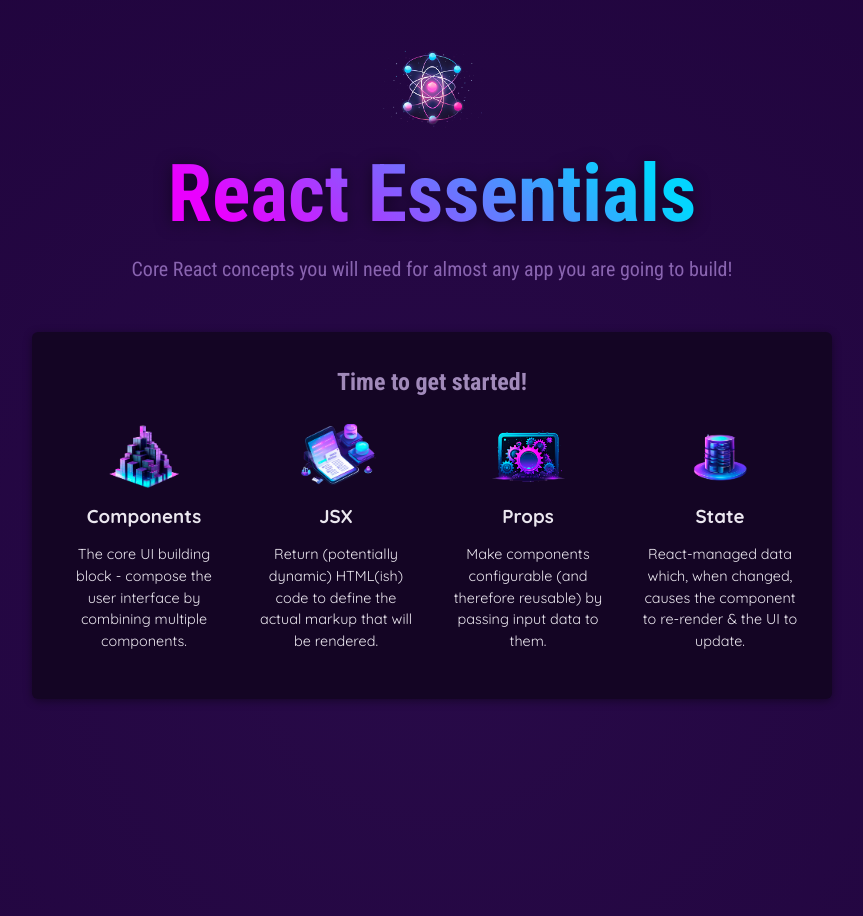
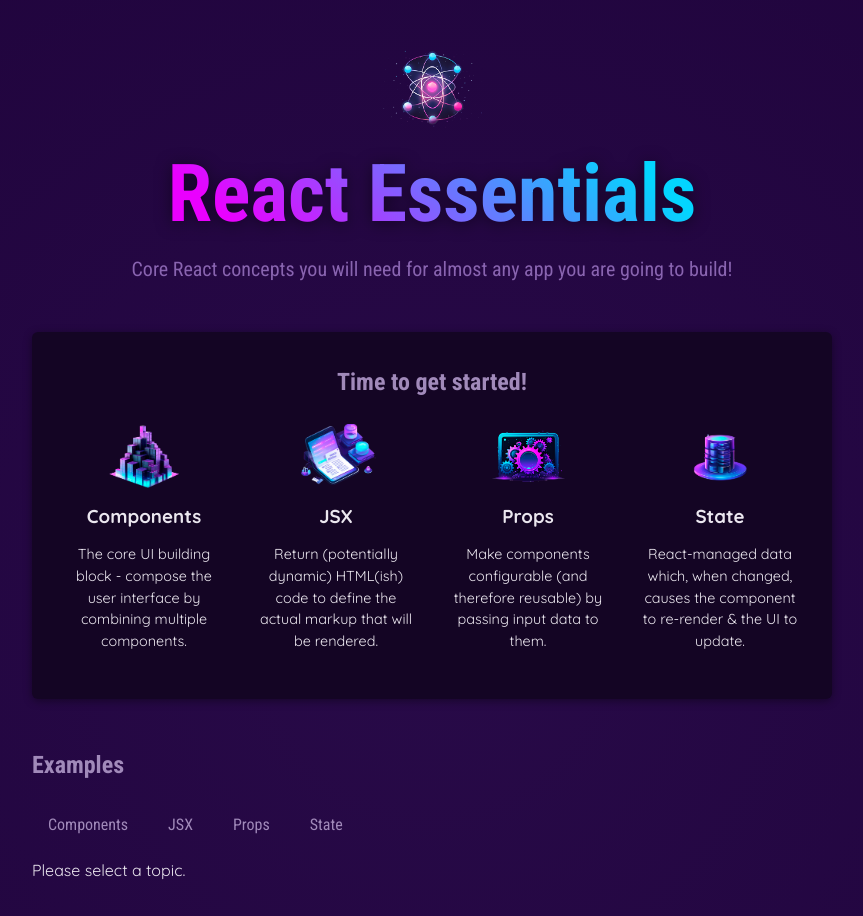
Before and after one commit to Soko77788/react-components, a React (Vite) app: page / in a window 1280 px wide. Shown: the top 916 px of the page, without its empty margins (208-1071 px from the left). Built offline with nearby package versions, Linux system fonts and the light colour scheme.

Commit message:
state management

```diff
--- a/src/App.jsx
+++ b/src/App.jsx
@@ -1,48 +1,24 @@
-import reactImg from './assets/react-core-concepts.png';
+import { useState } from 'react'
 import { CORE_CONCEPTS } from './data.js';
+import Header from './components/Header.jsx'
+import CoreConcept from './components/CoreConcept.jsx';
+import TabButton from './components/TabButton.jsx';
+import { EXAMPLES } from './data.js'
 
-const reactDescriptions = ['Fundamental', 'Crucial', 'Core'];
 
-function genRandomInt(max) {
-  return Math.floor(Math.random() * (max + 1));
+
+
+
+function App() {
+
+  const [ selectedTopic, setSelectedTopic ] = useState();
+
+  function handleSelect(selectedButton) {
+    // selected button => 'components', 'jsx', 'props', 'state'
+    setSelectedTopic(selectedButton);
+    console.log(selectedButton);
 }
 
-function Header() {
-  const description = reactDescriptions[genRandomInt(2)]
-  return (
-<header>
-        <img src={reactImg} alt="Stylized atom" />
-        <h1>React Essentials</h1>
-        <p>
-          {description} React concepts you will need for almost any app you are
-          going to build!
-        </p>
-      </header>
-  )
-}
-
-
-function CoreConcept(props) {
-  return (
-    <li>
-      <img src={props.image} alt={props.title} />
-      <h3> {props.title} </h3>
-      <p>{props.description}</p>
-    </li>
-  );
-}
-
-function CoreConcepts({image, title, description}) {
-  return (
-    <li>
-      <img src={image} alt={title} />
-      <h3> {title} </h3>
-      <p>{description}</p>
-    </li>
-  )
-}
-
-function App() {
   return (
     <div>
       <Header />
@@ -61,6 +37,31 @@
         <CoreConcept {...CORE_CONCEPTS[3]} />
         </ul>
         </section>
+        <section id="examples">
+          <h2>Examples</h2>
+          <menu>
+
+          <TabButton onSelect={() => handleSelect('components')}>Components</TabButton>
+          <TabButton onSelect={() => handleSelect('jsx')}>JSX</TabButton>
+          <TabButton onSelect={() => handleSelect('props')}>Props</TabButton>
+          <TabButton onSelect={() => handleSelect('state')}>State</TabButton>
+          </menu>
+            {!selectedTopic ? <p>Please select a topic.</p> : null}
+            {selectedTopic ? (
+          <div id="tab-content">
+
+            <h3>{EXAMPLES[selectedTopic].title}</h3>
+            <p>{EXAMPLES[selectedTopic].description}</p>
+            <pre>
+              <code>
+              {EXAMPLES[selectedTopic].code}
+              </code>
+            </pre>
+
+          </div>
+            ) : null}
+
+        </section>
       </main>
     </div>
   );
--- /dev/null
+++ b/src/components/CoreConcept.jsx
@@ -0,0 +1,19 @@
+export default function CoreConcept(props) {
+    return (
+      <li>
+        <img src={props.image} alt={props.title} />
+        <h3> {props.title} </h3>
+        <p>{props.description}</p>
+      </li>
+    );
+  }
+
+//   export default function CoreConcepts({image, title, description}) {
+//     return (
+//       <li>
+//         <img src={image} alt={title} />
+//         <h3> {title} </h3>
+//         <p>{description}</p>
+//       </li>
+//     )
+//   }
--- /dev/null
+++ b/src/components/Header.jsx
@@ -0,0 +1,20 @@
+import reactImg from '../assets/react-core-concepts.png';
+const reactDescriptions = ['Fundamental', 'Crucial', 'Core'];
+
+function genRandomInt(max) {
+  return Math.floor(Math.random() * (max + 1));
+}
+
+export default function Header() {
+    const description = reactDescriptions[genRandomInt(2)]
+    return (
+  <header>
+          <img src={reactImg} alt="Stylized atom" />
+          <h1>React Essentials</h1>
+          <p>
+            {description} React concepts you will need for almost any app you are
+            going to build!
+          </p>
+        </header>
+    )
+  }
--- /dev/null
+++ b/src/components/TabButton.jsx
@@ -0,0 +1,8 @@
+export default function TabButton({ children, onSelect}) {
+
+    return (
+    <li>
+        <button onClick={onSelect}>{children}</button>
+    </li>
+    );
+}
--- a/src/data.js
+++ b/src/data.js
@@ -29,3 +29,54 @@
       'React-managed data which, when changed, causes the component to re-render & the UI to update.',
   },
 ];
+
+export const EXAMPLES = {
+  components: {
+    title: 'Components',
+    description:
+      'Components are the building blocks of React applications. A component is a self-contained module (HTML + optional CSS + JS) that renders some output.',
+    code: `
+function Welcome() {
+  return <h1>Hello, World!</h1>;
+}`,
+  },
+  jsx: {
+    title: 'JSX',
+    description:
+      'JSX is a syntax extension to JavaScript. It is similar to a template language, but it has full power of JavaScript (e.g., it may output dynamic content).',
+    code: `
+<div>
+  <h1>Welcome {userName}</h1>
+  <p>Time to learn React!</p>
+</div>`,
+  },
+  props: {
+    title: 'Props',
+    description:
+      'Components accept arbitrary inputs called props. They are like function arguments.',
+    code: `
+function Welcome(props) {
+  return <h1>Hello, {props.name}</h1>;
+}`,
+  },
+  state: {
+    title: 'State',
+    description:
+      'State allows React components to change their output over time in response to user actions, network responses, and anything else.',
+    code: `
+function Counter() {
+  const [isVisible, setIsVisible] = useState(false);
+
+  function handleClick() {
+    setIsVisible(true);
+  }
+
+  return (
+    <div>
+      <button onClick={handleClick}>Show Details</button>
+      {isVisible && <p>Amazing details!</p>}
+    </div>
+  );
+}`,
+  },
+};
```
